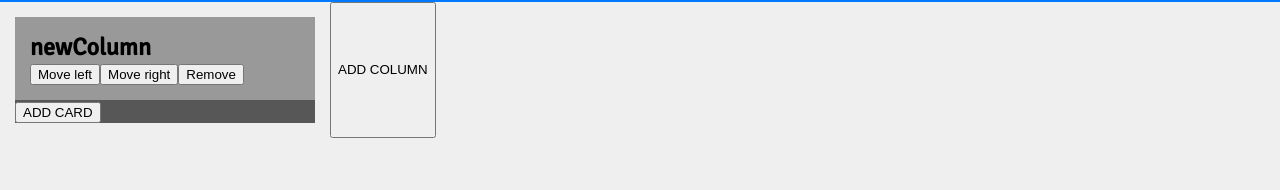
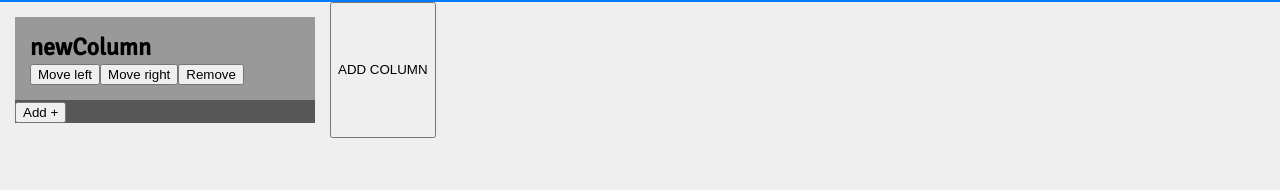
Before and after one commit to jjPlusPlus/not-trello, a React (Create React App) app: page / in a window 1280 px wide. Both pictures are taken after a click on the button "ADD COLUMN". Shown: the part 95-285 px from the top of the page. Built offline with nearby package versions, Linux system fonts and the light colour scheme.

Commit message:
Update the Column component

```diff
--- a/src/components/Column.jsx
+++ b/src/components/Column.jsx
@@ -6,30 +6,34 @@ import AddButton from './buttons/AddButton';
 import RemoveButton from './buttons/RemoveButton';
 
 import { connect } from 'react-redux';
-import { addCard } from '../actions';
+import { addCard, removeColumn } from '../actions';
 
 function Column(props) {
   const { columns, column, cards } = props;
+
+  // Only cards where the columnID is this column
+  // ... Not sure if this is the correct Redux paradigm
+  const columnCards = cards.filter((c) => c.column === columns[column].id);
+
   return <div className="column">
     <header className="column-header">
       <h2 className="column-header--title">{columns[column].title}</h2>
       <MoveButton direction="left" />
       <MoveButton direction="right" />
-      <RemoveButton />
+      <RemoveButton action={() => props.removeColumn(columns[column])}/>
     </header>
     <div className="column-body">
-      { columns[column].cards
-        ? columns[column].cards.map((card, index) => {
-            console.log('huhh???');
+      { cards
+        ? columnCards.map((card, index) => {
             return (
               <Card key={index} card={card}/>
             )
           })
         : <div>
-            <h3>AINT NO CARDS YET THO</h3>
+            <h3>No cards yet</h3>
           </div>
       }
-      <button onClick={() => props.addCard(column)}>ADD CARD</button>
+      <AddButton action={() => props.addCard(columns[column].id)}/>
     </div>
   </div>;
 }
@@ -40,7 +44,8 @@ const mapStateToProps = state => ({
 })
 
 const mapDispatchToProps = dispatch => ({
-  addCard: (column) => dispatch(addCard(column))
+  addCard: (column) => dispatch(addCard(column)),
+  removeColumn: (column) => dispatch(removeColumn(column))
 })
 
 export default connect(mapStateToProps, mapDispatchToProps)(Column);
```
